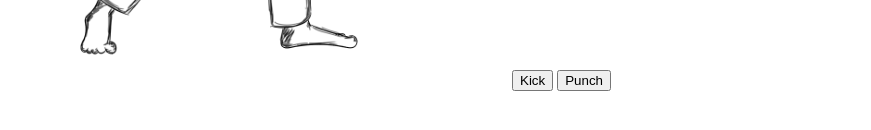
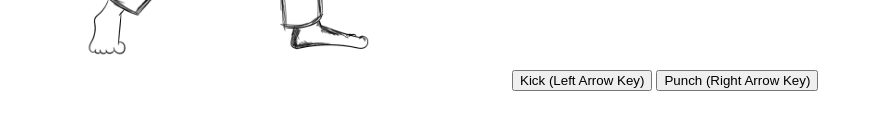
Before and after one commit to naman114/martial-arts-sim, a plain HTML site: page index.html in a window 1280 px wide. Shown: the part 470-600 px from the top of the page, without its empty margins (0-871 px from the left). Drawn offline with Linux system fonts and the light colour scheme.

Commit message:
Adding queue for actions

```diff
--- a/index.html
+++ b/index.html
@@ -1,6 +1,6 @@
 <h2>HTML Canvas</h2>
 <canvas id="myCanvas" height="500" width="500"></canvas>
-<button id="kick">Kick</button>
-<button id="punch">Punch</button>
+<button id="kick">Kick (Left Arrow Key)</button>
+<button id="punch">Punch (Right Arrow Key)</button>
 
 <script src="script.js"></script>
--- a/script.js
+++ b/script.js
@@ -1,7 +1,13 @@
 const c = document.getElementById("myCanvas");
 const ctx = c.getContext("2d");
 
-const imagePath = (frameNumber, animation) =>
+const FRAMES = {
+  idle: [1, 2, 3, 4, 5, 6, 7, 8],
+  kick: [1, 2, 3, 4, 5, 6, 7],
+  punch: [1, 2, 3, 4, 5, 6, 7],
+};
+
+const imagePath = (animation, frameNumber) =>
   `images/${animation}/${frameNumber}.png`;
 
 const loadImage = (src, callback) => {
@@ -10,40 +16,52 @@ const loadImage = (src, callback) => {
   img.src = src;
 };
 
-const loadImages = (imageIndex, animation, callback) => {
-  let loadedImages = [];
-  imageIndex.forEach((frameNumber) => {
-    let path = imagePath(frameNumber, animation);
-    loadImage(path, (img) => {
-      loadedImages.push(img);
-      if (loadedImages.length === imageIndex.length) callback(loadedImages);
+const loadImages = (callback) => {
+  let loadedImages = { idle: [], kick: [], punch: [] };
+  let imagesToLoad = 0;
+  ["idle", "kick", "punch"].forEach((animation) => {
+    let animationFrames = FRAMES[animation];
+    imagesToLoad += FRAMES[animation].length;
+
+    animationFrames.forEach((frameNumber) => {
+      let path = imagePath(animation, frameNumber);
+      loadImage(path, (img) => {
+        loadedImages[animation].push(img);
+        imagesToLoad--;
+        if (imagesToLoad === 0) callback(loadedImages);
+      });
     });
   });
 };
 
-const animate = (ctx, images, callback) => {
-  images.forEach((img, idx) => {
+const animate = (ctx, images, animationToPlay, callback) => {
+  images[animationToPlay].forEach((img, idx) => {
     setTimeout(() => {
       ctx.clearRect(0, 0, 500, 500);
       ctx.drawImage(img, 0, 0, 500, 500);
     }, idx * 100);
   });
-  setTimeout(callback, images.length * 100);
+  setTimeout(callback, images[animationToPlay].length * 100);
 };
 
-loadImages([1, 2, 3, 4, 5, 6, 7], "idle", (images) => {
-  animate(ctx, images, () => console.log("Idle Done"));
-});
+loadImages((images) => {
+  console.log(images);
+  const queuedAnimations = [];
+  let aux = () => {
+    let selectedAnimation;
+    if (queuedAnimations.length === 0) selectedAnimation = "idle";
+    else selectedAnimation = queuedAnimations.shift();
+    animate(ctx, images, selectedAnimation, aux);
+  };
+  aux();
+  document.getElementById("kick").onclick = () => queuedAnimations.push("kick");
+  document.getElementById("punch").onclick = () =>
+    queuedAnimations.push("punch");
 
-document.getElementById("kick").addEventListener("click", () => {
-  console.log("kick");
-  loadImages([1, 2, 3, 4, 5, 6, 7], "kick", (images) => {
-    animate(ctx, images, () => console.log("Kick Done"));
+  document.addEventListener("keydown", (event) => {
+    const key = event.key;
+
+    if (key === "ArrowLeft") queuedAnimations.push("kick");
+    else if (key === "ArrowRight") queuedAnimations.push("punch");
   });
 });
-document.getElementById("punch").addEventListener("click", () => {
-  console.log("punch");
-  loadImages([1, 2, 3, 4, 5, 6, 7], "punch", (images) => {
-    animate(ctx, images, () => console.log("Punch Done"));
-  });
-});
```
